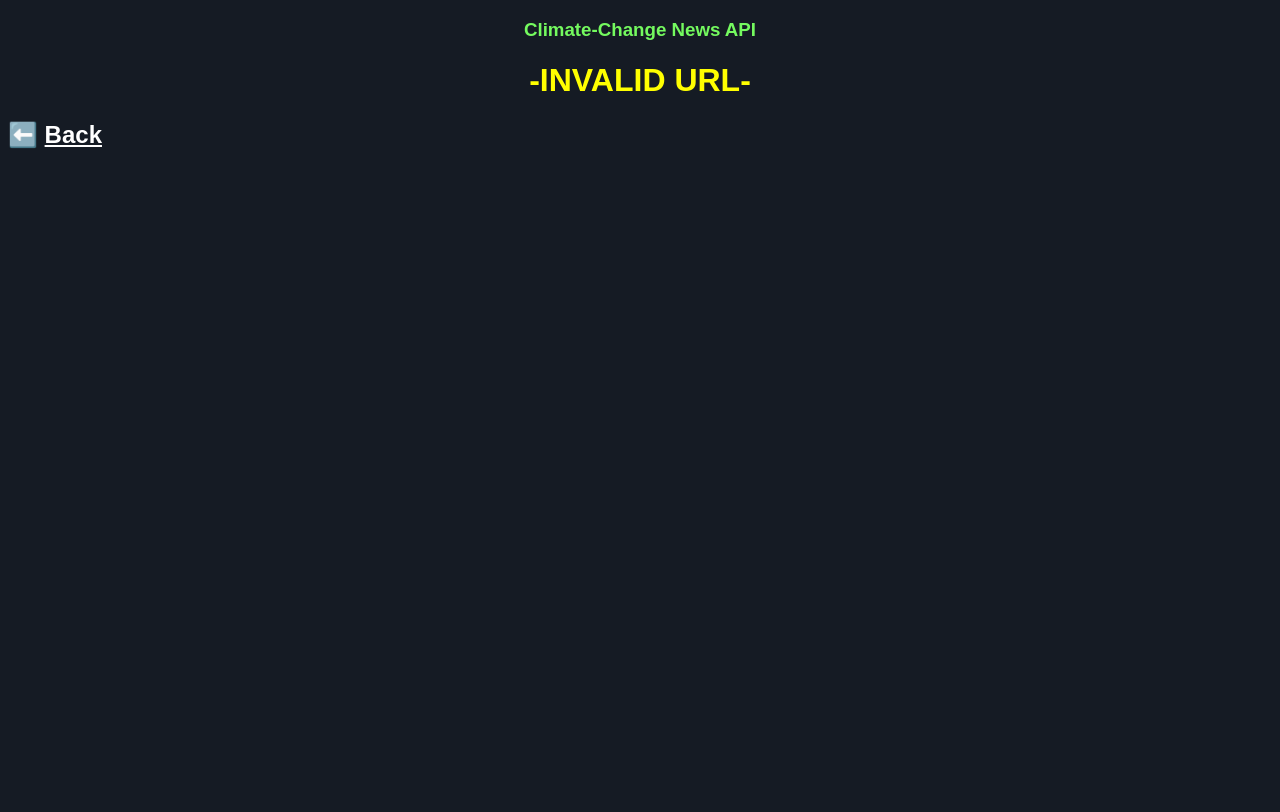
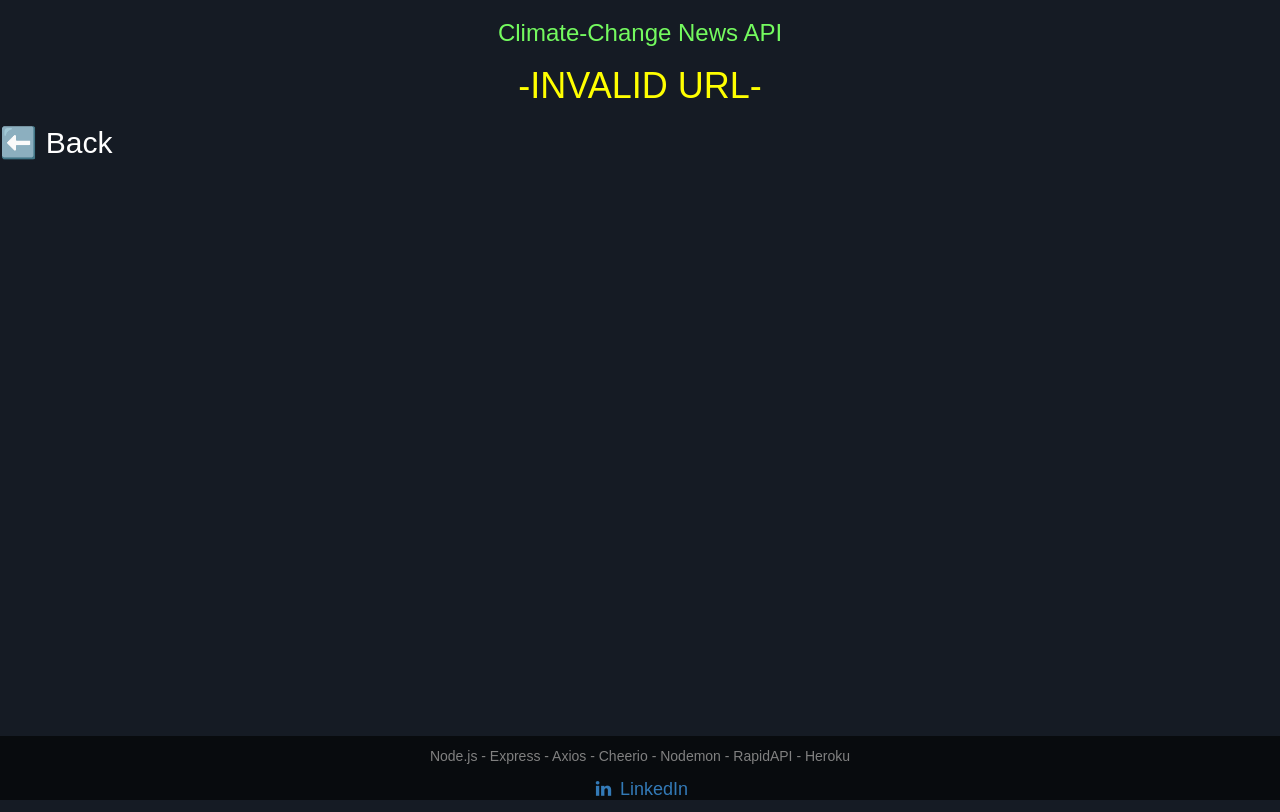
Before and after one commit to cvera08/ClimateChangeAPIDevelopmentNodeJsExpressAxios, a website: page 404.html in a window 1280 px wide. Drawn offline with nearby package versions, Linux system fonts and the light colour scheme.

Commit message:
✨ feat: footer in 404 page

```diff
--- a/404.html
+++ b/404.html
@@ -3,6 +3,8 @@
 
 <head>
     <title>404 NO VALID URL</title> <!-- page title in the browser tab -->
+    <link rel='stylesheet' href='https://maxcdn.bootstrapcdn.com/bootstrap/3.3.5/css/bootstrap.min.css'>
+    <link rel='stylesheet' href='https://maxcdn.bootstrapcdn.com/font-awesome/4.4.0/css/font-awesome.min.css'>
     <link rel="stylesheet" type="text/css" href="style.css" />
 </head>
 
@@ -18,6 +20,27 @@
         ⬅️
         <a style="color:white;" href="javascript:window.history.back();"> Back</a>
     </h2>
+
+    <div style="padding: 10px 10px 10px 10px;
+        width: 100%;
+        height: 8%;
+        background-color: rgba(0, 0, 0, 0.6);
+        color: gray;
+        text-align: center;
+        bottom: 0;
+        position: absolute;">
+
+        Node.js - Express - Axios - Cheerio - Nodemon - RapidAPI - Heroku
+
+        <div>
+            <a href="https://www.linkedin.com/in/carlos-vera-06a6b053/" title="LinkedIn"
+                class="linkedin btn btn-linkedin btn-lg">
+                <i class="fa fa-linkedin fa-fw"></i>
+                LinkedIn
+            </a>
+        </div>
+    </div>
+
 </body>
 
 </html>
```
